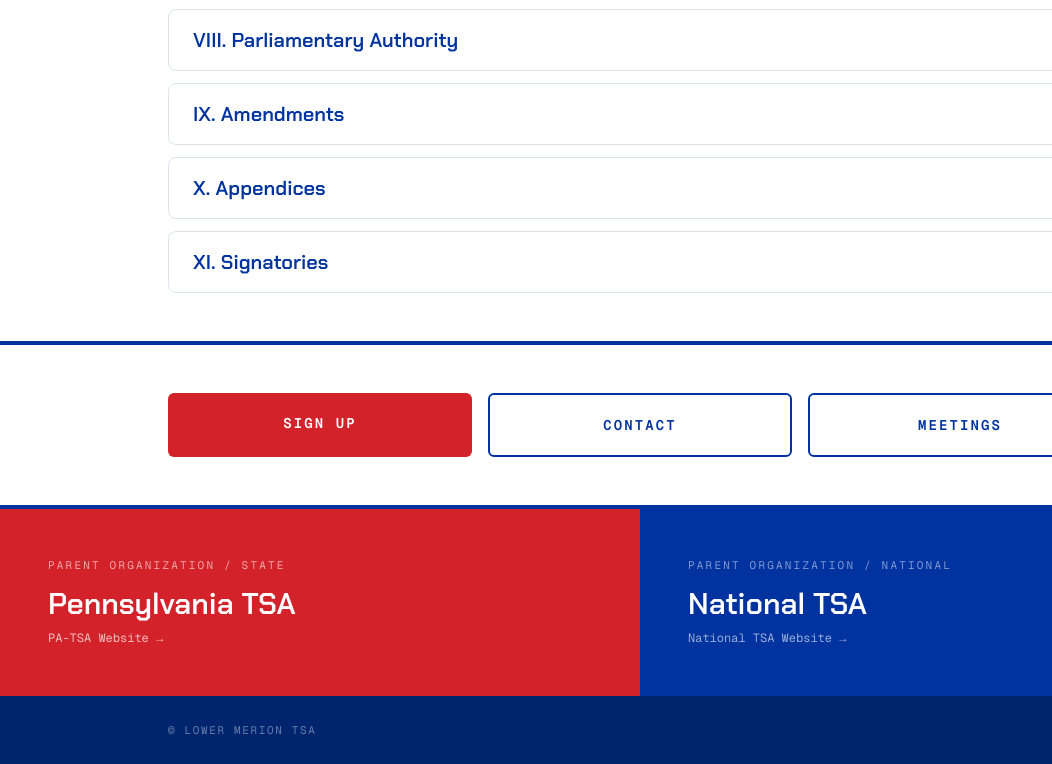
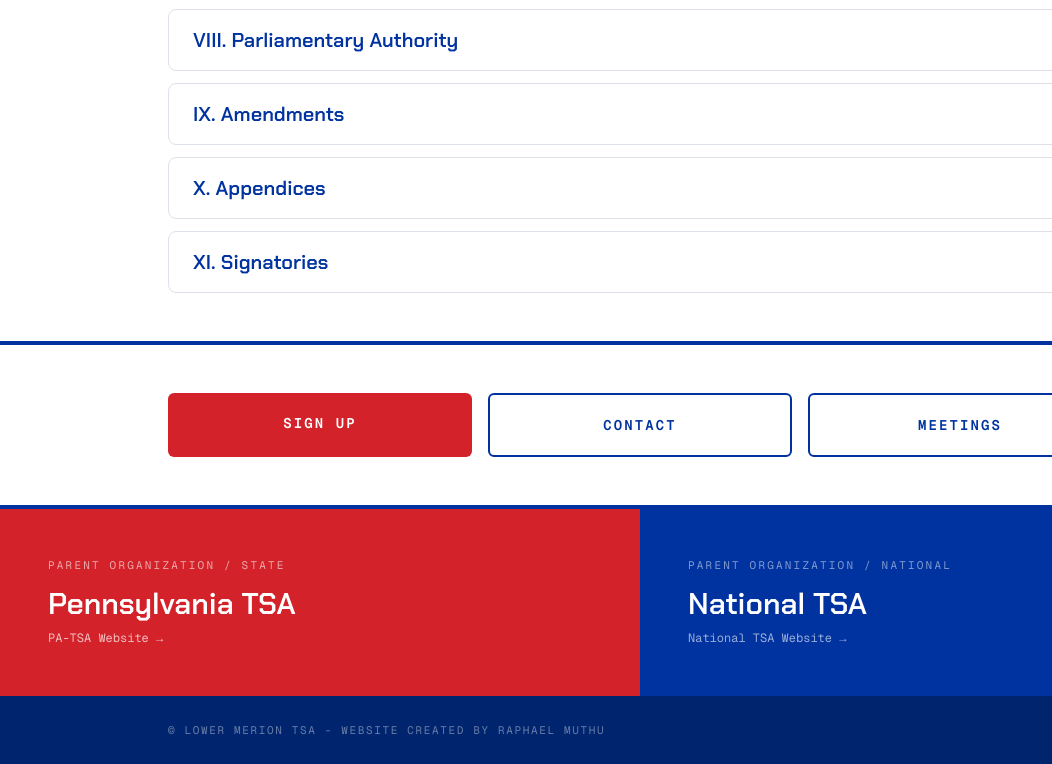
Before and after one commit to lmtsa/lmtsa.github.io, a website: page about-bylaws.html in a window 1280 px wide. Shown: the part 1638-2402 px from the top of the page, 0-1052 px from the left. Drawn offline with nearby package versions, Linux system fonts and the light colour scheme.

Commit message:
Updated page footers

```diff
--- a/about-bylaws.html
+++ b/about-bylaws.html
@@ -216,7 +216,7 @@
   <div class="bg-navydeep">
     <div class="max-w-5xl mx-auto px-6 md:px-10 py-6 flex flex-col sm:flex-row gap-3 sm:gap-0 items-center justify-between">
       <p class="font-mono text-[11px] tracking-[0.15em] uppercase text-white/40">
-        &copy; Lower Merion TSA
+        &copy; Lower Merion TSA - Website created by Raphael Muthu
       </p>
       <div class="flex items-center gap-4">
         <a href="https://instagram.com/lm_tsa" target="_blank" rel="noopener noreferrer" aria-label="Instagram" class="text-white/50 hover:text-scarlet transition-colors">
```
Also changed, not shown: about-officer-team.html (+1 -1 lines), about.html (+1 -1 lines), competition-dress-code.html (+1 -1 lines), competition-events.html (+1 -1 lines), competition-rules.html (+1 -1 lines), competition-runoffs.html (+1 -1 lines), competition.html (+1 -1 lines), contact.html (+1 -1 lines), index.html (+1 -1 lines), meetings.html (+1 -1 lines), membership-committees.html (+1 -1 lines), membership-leadership.html (+1 -1 lines), membership-new-members.html (+1 -1 lines), membership.html (+1 -1 lines).
